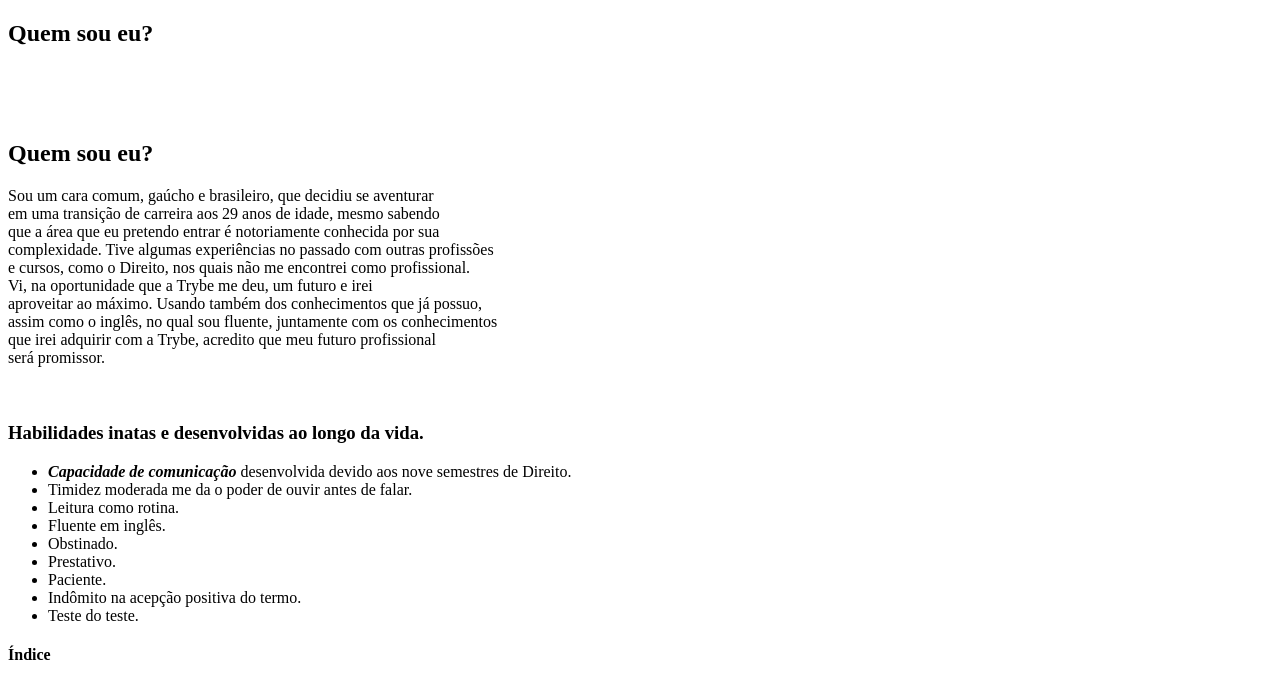
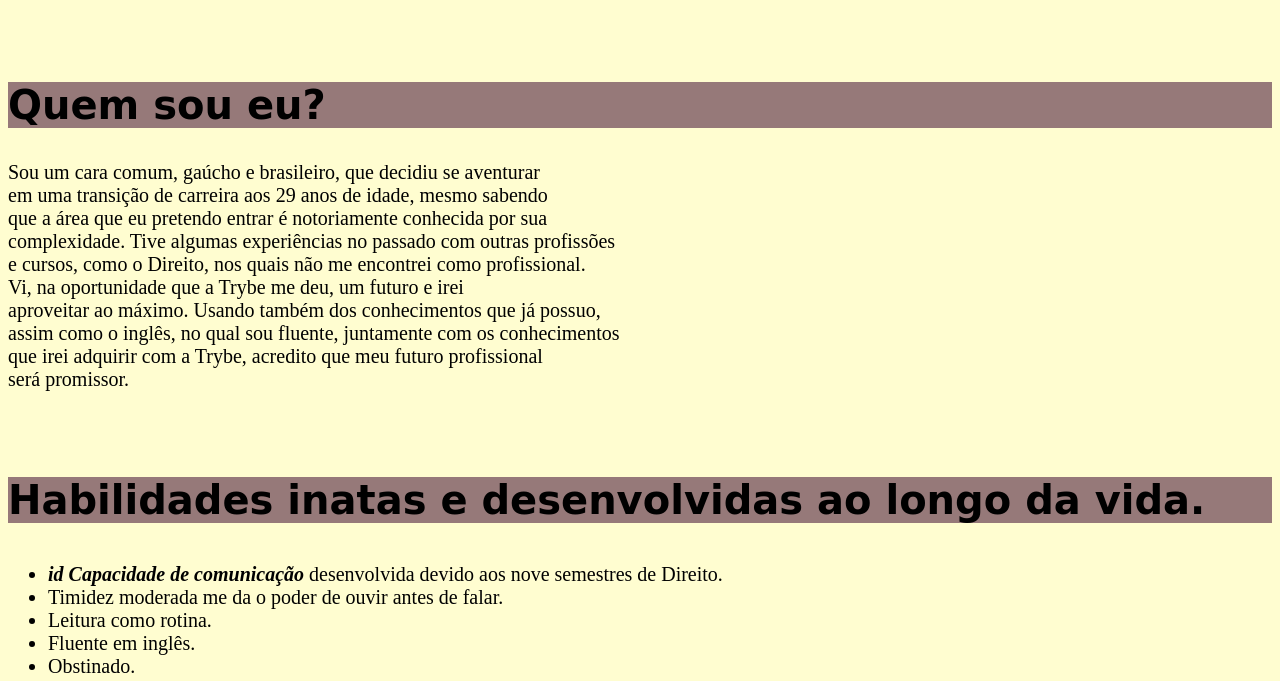
Before and after one commit to JoaoFelipeKraemer/JoaoFelipeKraemer.github.io, a plain HTML site: page index.html in a window 1280 px wide. Shown: the part 622-1303 px from the top of the page. Drawn offline with Linux system fonts and the light colour scheme.

Commit message:
intro css

```diff
--- a/index.html
+++ b/index.html
@@ -4,6 +4,22 @@
         <meta charset="UTF-8">
         <meta http-equiv="X-UA-Compatible" content="IE=edge">
         <title>Portfolio</title>
+        <style>
+
+          h1,h2,h3,h4 {
+          font-family: cursive, sans-serif;
+          font-size: 2em;
+          background-color: rgb(150, 121, 121);
+
+
+        }
+
+           body {
+                background-color: rgb(255,253, 208);
+                font-size: 20px;
+            }
+
+        </style>
             </head>
             <body>
 
@@ -11,11 +27,6 @@
                 <h1> <a href="https://www.instagram.com/jaofks/" target="blank">João Felipe Kraemer Silveira</a> </h1>
                 <img id="foto2" src="Imagens/292835381_990107375019963_548593360804663180_n.png" alt="Foto recente" width="300px">
                 <img id="foto" src="https://scontent.fpoa34-1.fna.fbcdn.net/v/t1.6435-9/35222219_1747280175358923_8482875630134755328_n.jpg?_nc_cat=102&ccb=1-7&_nc_sid=730e14&_nc_ohc=fLa-oFs6iiYAX8Std6Z&_nc_ht=scontent.fpoa34-1.fna&oh=00_AT957QHFOLSlIOWtS6w_7CSyQpZunDOWOlZceK8P9piR5g&oe=62F52B72" alt="Foto minha e de minha esposa" width="300pix">
-                <br>
-                <br>
-                <h2 id="quemsoueu">Quem sou eu?</h2>
-
-
                 <br>
                 <br>
                 <br>
@@ -52,7 +63,7 @@
                    <h3 id="Habilidades">Habilidades inatas e desenvolvidas ao longo da vida.</h3>
 
                     <ul>
-                        <li><strong><em>Capacidade de comunicação</em></strong> desenvolvida devido aos nove semestres de Direito. </li>
+                        <li><strong><em>id Capacidade de comunicação</em></strong> desenvolvida devido aos nove semestres de Direito. </li>
                         <li>Timidez moderada me da o poder de ouvir antes de falar. </li>
                         <li>Leitura como rotina.</li>
                         <li>Fluente em inglês.</li>
```
